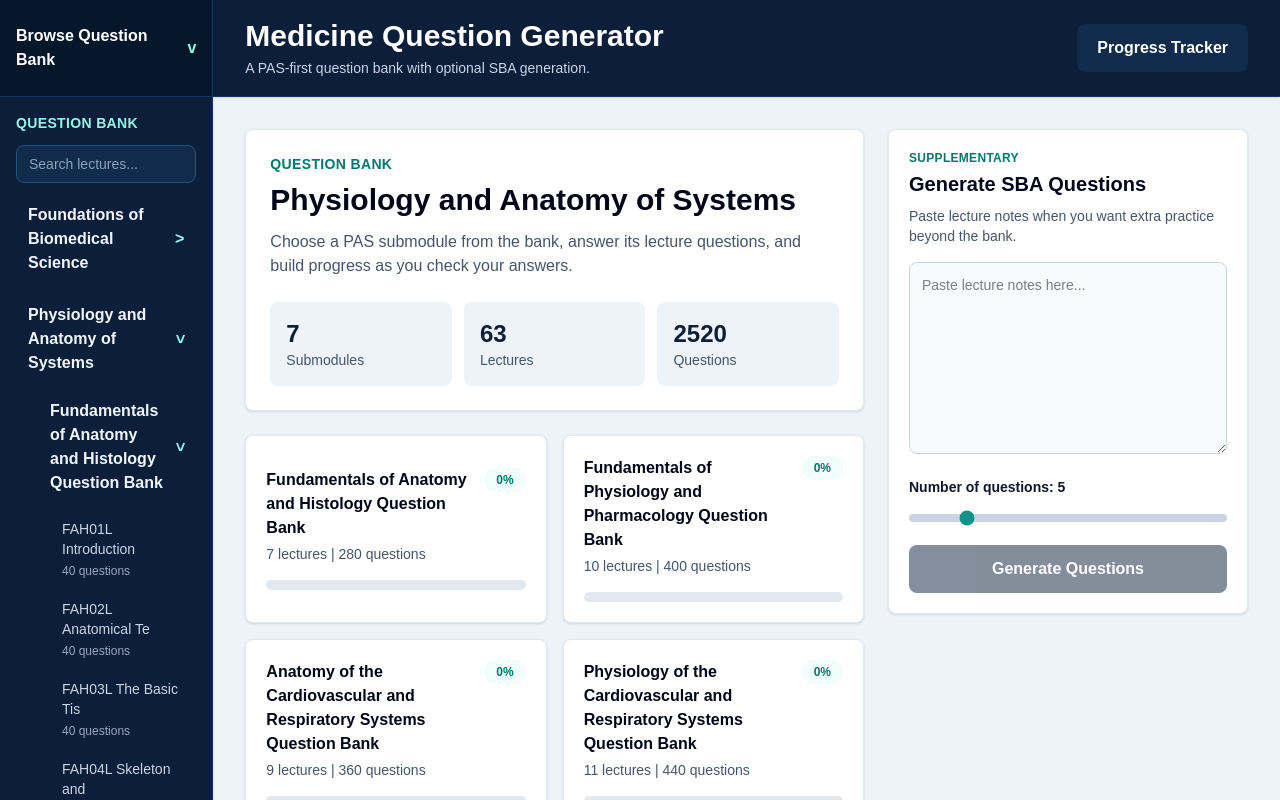
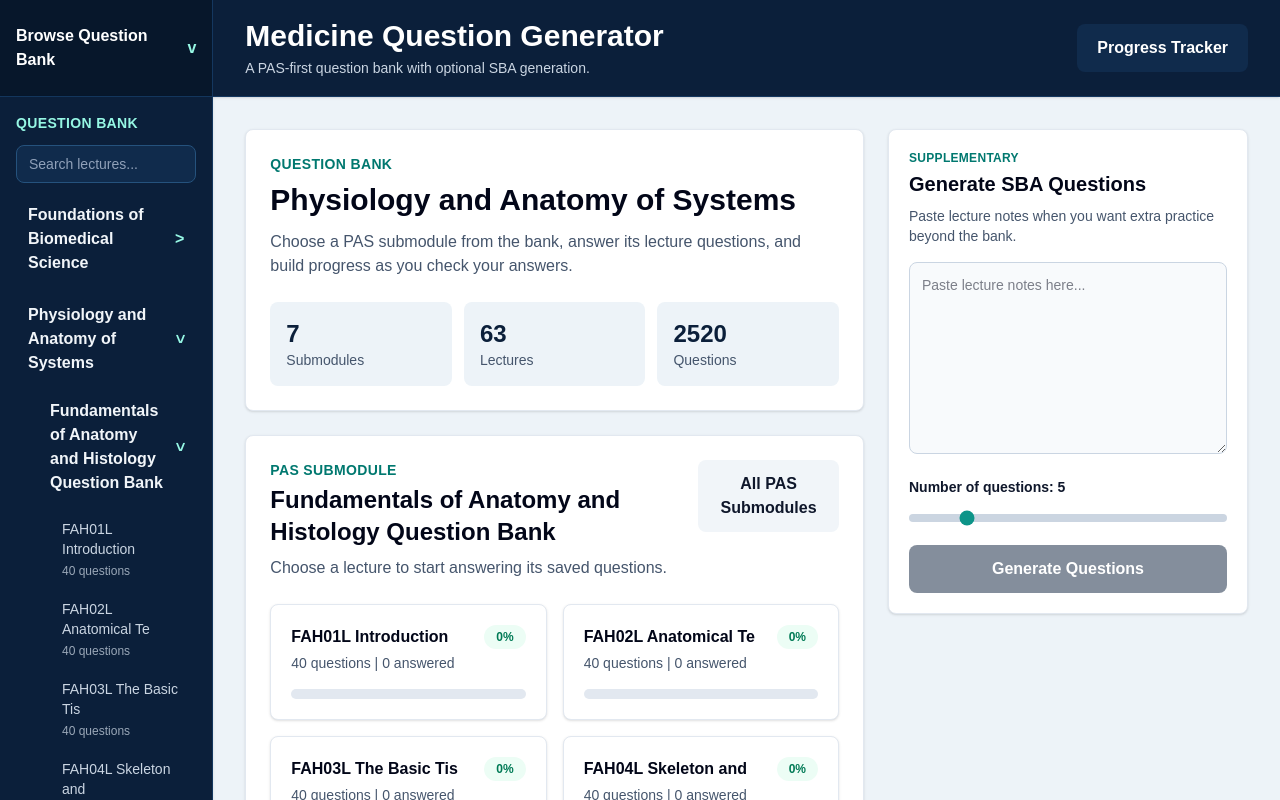
Before and after one commit to murtazasyed222-sudo/SBAgenerator, a Next.js app: page / in a window 1280 px wide. Both pictures are taken after a click on the button 395 px from the left and 529 px from the top of the page. Shown: the top 800 px of the page. Built offline with nearby package versions, Linux system fonts and the light colour scheme.

Commit message:
Improve question bank navigation

```diff
--- a/src/app/page.tsx
+++ b/src/app/page.tsx
@@ -547,6 +547,9 @@ export default function Home() {
   const [numberOfQuestions, setNumberOfQuestions] = useState(5);
   const [isQuestionBankOpen, setIsQuestionBankOpen] = useState(true);
   const [currentView, setCurrentView] = useState<AppView>("question-bank");
+  const [selectedBankSubmoduleId, setSelectedBankSubmoduleId] = useState<
+    string | null
+  >(null);
   const [questionBankSearch, setQuestionBankSearch] = useState("");
   const [expandedQuestionBankFolders, setExpandedQuestionBankFolders] =
     useState<Record<string, boolean>>({});
@@ -603,6 +606,10 @@ export default function Home() {
       ),
     };
   }, []);
+  const selectedBankSubmodule =
+    bankStats.submodules.find(
+      (submodule) => submodule.id === selectedBankSubmoduleId
+    ) ?? null;
 
   async function generateQuestions() {
     if (!isMedicalText(lectureNotes)) {
@@ -681,6 +688,9 @@ export default function Home() {
   function openSubmodule(submoduleId: string) {
     setIsQuestionBankOpen(true);
     setCurrentView("question-bank");
+    setSelectedBankSubmoduleId(submoduleId);
+    setActiveQuestionSetId(null);
+    setActiveQuestionSetTitle(null);
     setExpandedQuestionBankFolders({
       ...expandedQuestionBankFolders,
       "physiology-and-anatomy-of-systems": true,
@@ -1150,6 +1160,38 @@ export default function Home() {
     );
   }
 
+  function renderLectureCard(questionSet: QuestionSet) {
+    const progress = getQuestionSetProgress(questionSet);
+    const savedAt = savedAnswersByQuestionSet[questionSet.id]?.savedAt;
+
+    return (
+      <button
+        key={questionSet.id}
+        onClick={() => loadQuestionSet(questionSet)}
+        className="rounded-lg border border-slate-200 bg-white p-5 text-left shadow-sm transition hover:-translate-y-0.5 hover:border-teal-300 hover:shadow-md"
+      >
+        <div className="flex items-start justify-between gap-4">
+          <div>
+            <h3 className="font-bold text-slate-950">{questionSet.title}</h3>
+            <p className="mt-1 text-sm text-slate-600">
+              {questionSet.questions.length} questions | {progress.answered} answered
+            </p>
+            {savedAt && (
+              <p className="mt-1 text-xs text-slate-500">
+                Saved {new Date(savedAt).toLocaleString()}
+              </p>
+            )}
+          </div>
+          <span className="rounded-full bg-emerald-50 px-3 py-1 text-xs font-semibold text-emerald-700">
+            {progress.percent}%
+          </span>
+        </div>
+
+        <div className="mt-4">{renderProgressMeter(progress.percent)}</div>
+      </button>
+    );
+  }
+
   function renderQuestionBankHome() {
     return (
       <div className="grid gap-6 xl:grid-cols-[minmax(0,1fr)_360px]">
@@ -1188,6 +1230,34 @@ export default function Home() {
             </div>
           </section>
 
+          {selectedBankSubmodule ? (
+            <section className="rounded-lg border border-slate-200 bg-white p-6 shadow-sm">
+              <div className="flex flex-col gap-4 sm:flex-row sm:items-start sm:justify-between">
+                <div>
+                  <p className="text-sm font-semibold uppercase tracking-wide text-teal-700">
+                    PAS Submodule
+                  </p>
+                  <h2 className="mt-1 text-2xl font-bold text-slate-950">
+                    {selectedBankSubmodule.title}
+                  </h2>
+                  <p className="mt-2 text-slate-600">
+                    Choose a lecture to start answering its saved questions.
+                  </p>
+                </div>
+
+                <button
+                  onClick={() => setSelectedBankSubmoduleId(null)}
+                  className="rounded-lg bg-slate-100 px-5 py-3 font-semibold text-slate-900 transition hover:bg-slate-200"
+                >
+                  All PAS Submodules
+                </button>
+              </div>
+
+              <div className="mt-6 grid gap-4 lg:grid-cols-2">
+                {selectedBankSubmodule.questionSets.map(renderLectureCard)}
+              </div>
+            </section>
+          ) : (
             <section className="grid gap-4 lg:grid-cols-2">
               {bankStats.submodules.map((submodule) => {
                 const progress = getSubmoduleProgress(submodule);
@@ -1213,11 +1283,14 @@ export default function Home() {
                       </span>
                     </div>
 
-                  <div className="mt-4">{renderProgressMeter(progress.percent)}</div>
+                    <div className="mt-4">
+                      {renderProgressMeter(progress.percent)}
+                    </div>
                   </button>
                 );
               })}
             </section>
+          )}
 
           {questions.length > 0 && !activeQuestionSetId && (
             <section className="rounded-lg border border-slate-200 bg-white p-6 shadow-sm">
@@ -1423,7 +1496,7 @@ export default function Home() {
 
       <div className="flex min-h-[calc(100vh-97px)] flex-col sm:flex-row">
         {isQuestionBankOpen && (
-          <aside className="questionBankScroll w-full shrink-0 overflow-y-auto border-r border-[#14375f] bg-[#0b1f3a] p-4 shadow-sm sm:max-h-[calc(100vh-97px)] sm:w-72 lg:w-1/6">
+          <aside className="questionBankScroll w-full shrink-0 overflow-y-auto border-r border-[#14375f] bg-[#0b1f3a] p-4 shadow-sm sm:sticky sm:top-0 sm:h-screen sm:w-72 lg:w-1/6">
             <nav className="space-y-3">
               <h2 className="text-sm font-bold uppercase tracking-wide text-teal-200">
                 Question Bank
```
Lines whose indentation alone changed are shown as unchanged.
